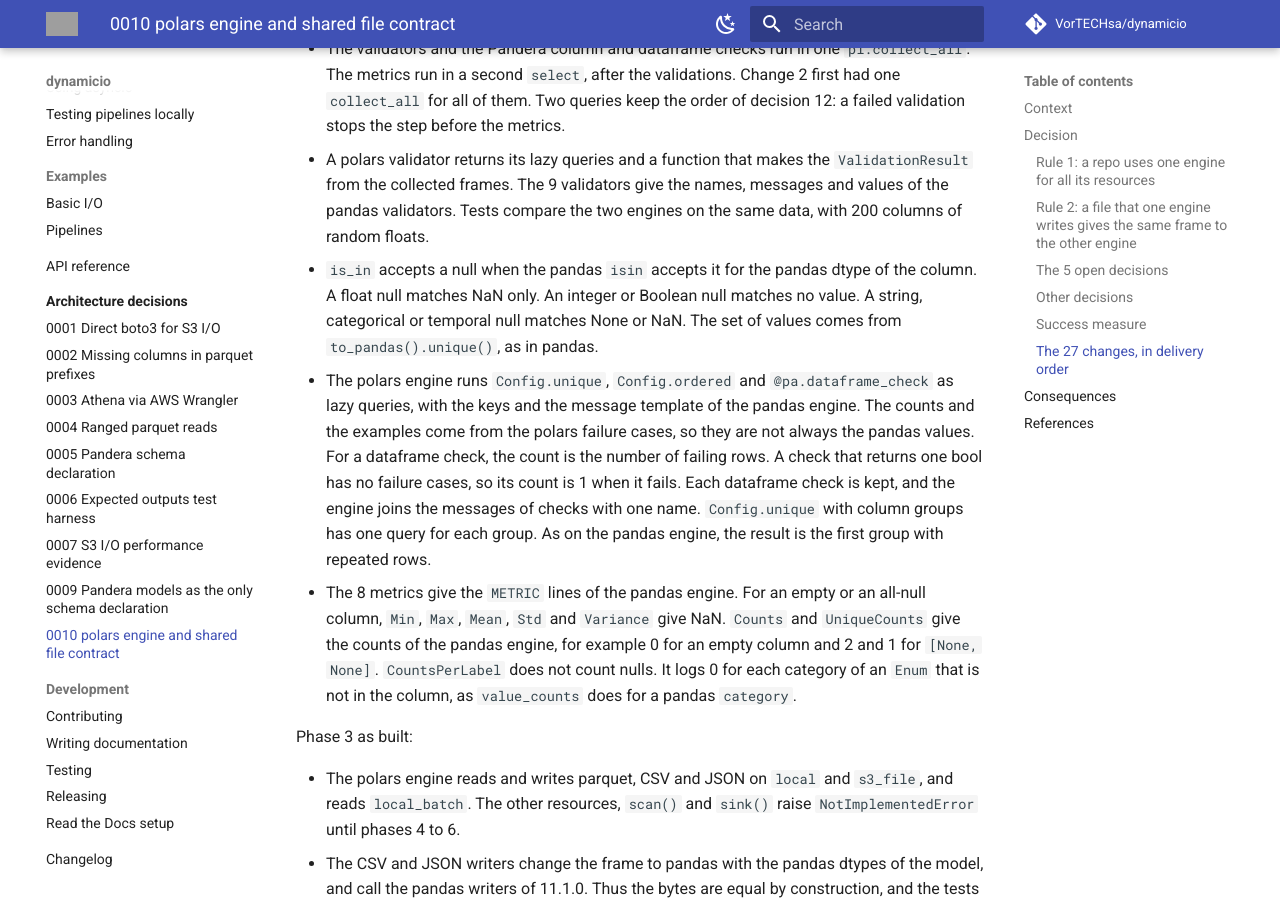
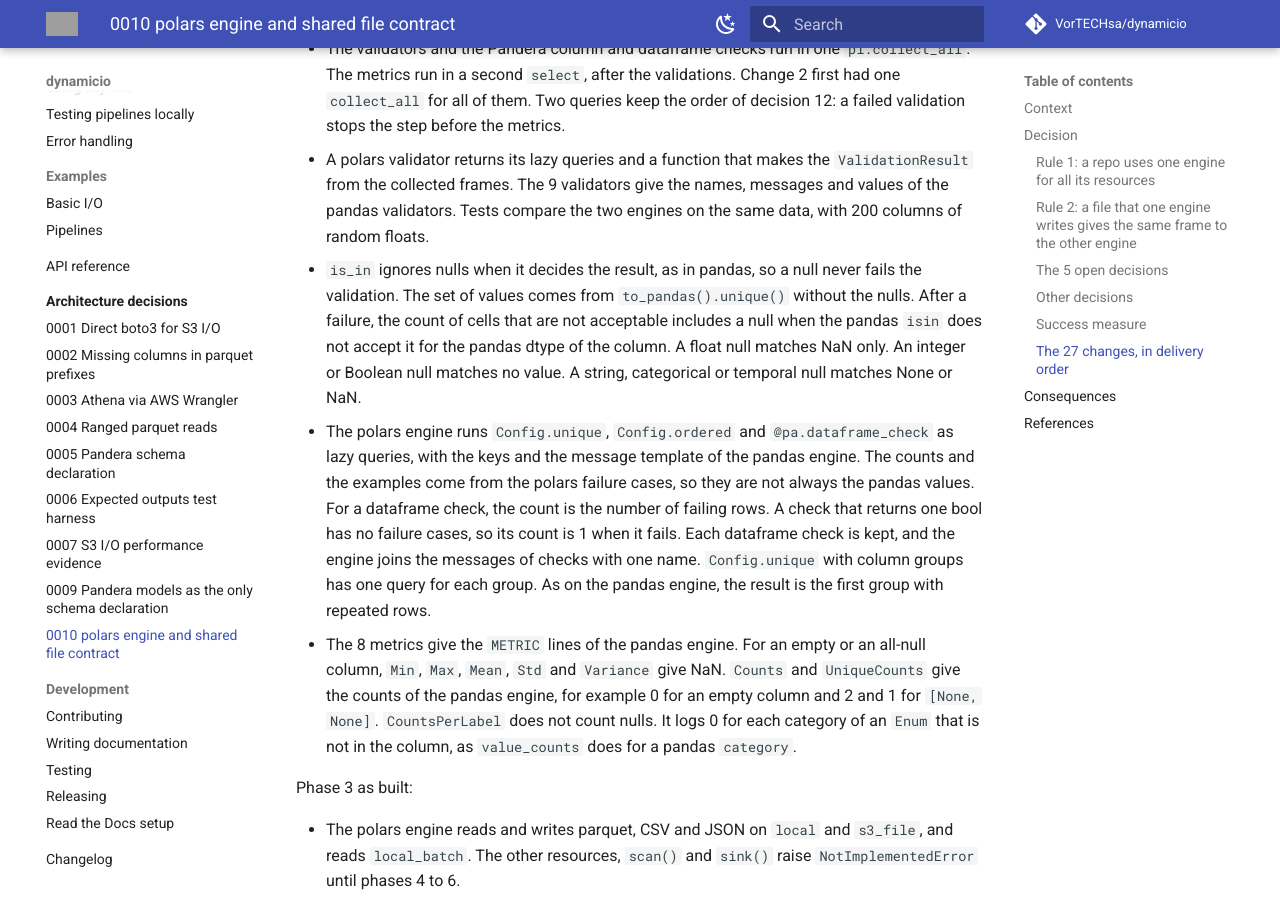
Before and after one commit to VorTECHsa/dynamicio, an MkDocs documentation site: the page built from docs/adr/0010-polars-engine-and-shared-file-contract.md, in a window 1280 px wide and 900 px high, scrolled down 9521 px. Built offline with MkDocs 1.6.1 and Material for MkDocs 9.7.7, drawn with Linux system fonts in a browser that asks for light colours; comment, search, counter and statistics services are not loaded; grey boxes are pictures that could not be loaded.

Commit message:
docs(RND-25353): state that is_in ignores nulls for its result in ADR 0010

```diff
--- a/docs/adr/0010-polars-engine-and-shared-file-contract.md
+++ b/docs/adr/0010-polars-engine-and-shared-file-contract.md
@@ -250,8 +250,10 @@ Phase 2 as built:
   before the metrics.
 - A polars validator returns its lazy queries and a function that makes the `ValidationResult` from the collected frames. The 9 validators give the
   names, messages and values of the pandas validators. Tests compare the two engines on the same data, with 200 columns of random floats.
-- `is_in` accepts a null when the pandas `isin` accepts it for the pandas dtype of the column. A float null matches NaN only. An integer or Boolean null
-  matches no value. A string, categorical or temporal null matches None or NaN. The set of values comes from `to_pandas().unique()`, as in pandas.
+- `is_in` ignores nulls when it decides the result, as in pandas, so a null never fails the validation. The set of values comes from
+  `to_pandas().unique()` without the nulls. After a failure, the count of cells that are not acceptable includes a null when the pandas `isin`
+  does not accept it for the pandas dtype of the column. A float null matches NaN only. An integer or Boolean null matches no value. A string,
+  categorical or temporal null matches None or NaN.
 - The polars engine runs `Config.unique`, `Config.ordered` and `@pa.dataframe_check` as lazy queries, with the keys and the message template of the
   pandas engine. The counts and the examples come from the polars failure cases, so they are not always the pandas values. For a dataframe check, the
   count is the number of failing rows. A check that returns one bool has no failure cases, so its count is 1 when it fails. Each dataframe check is
```
